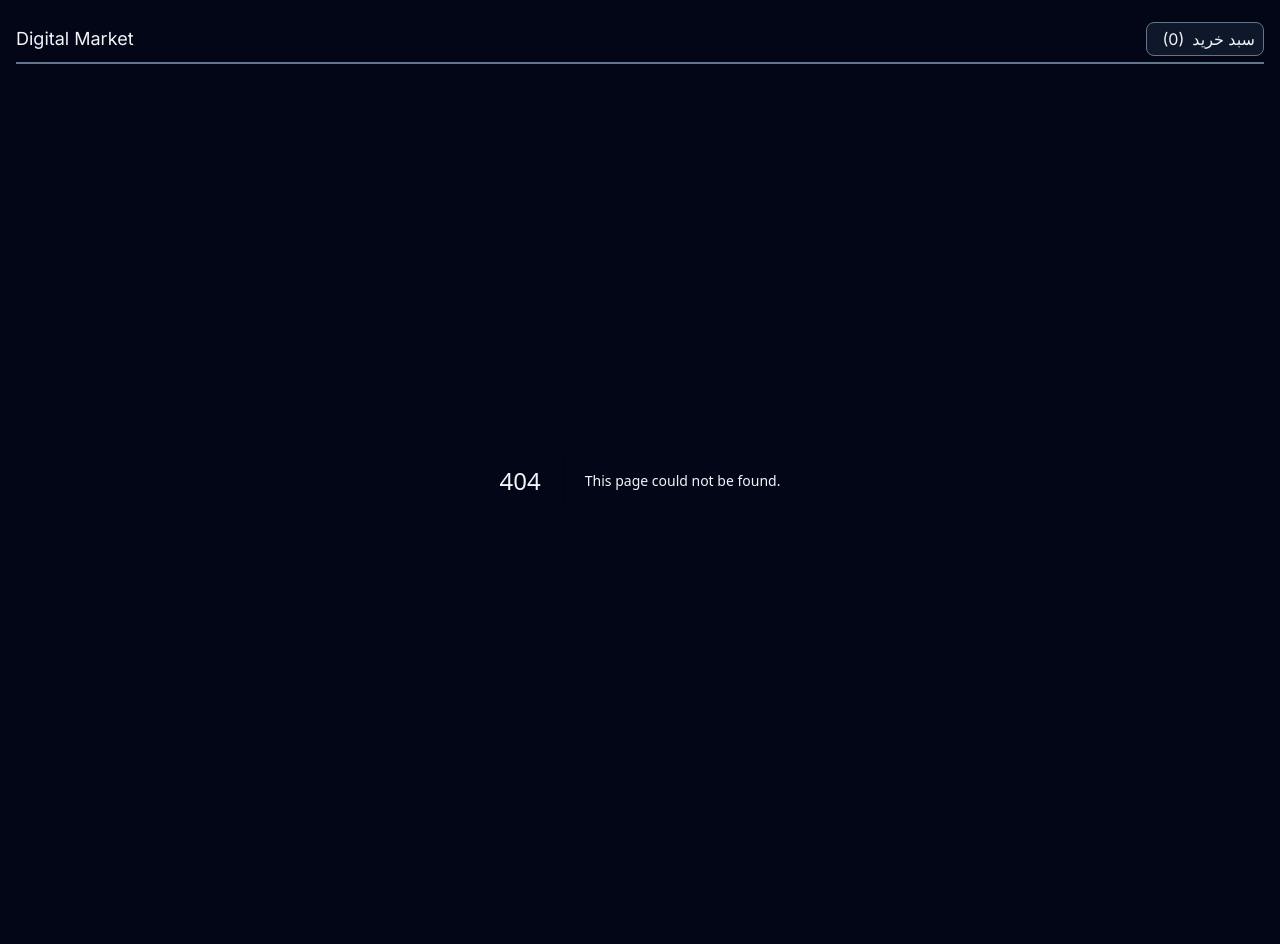
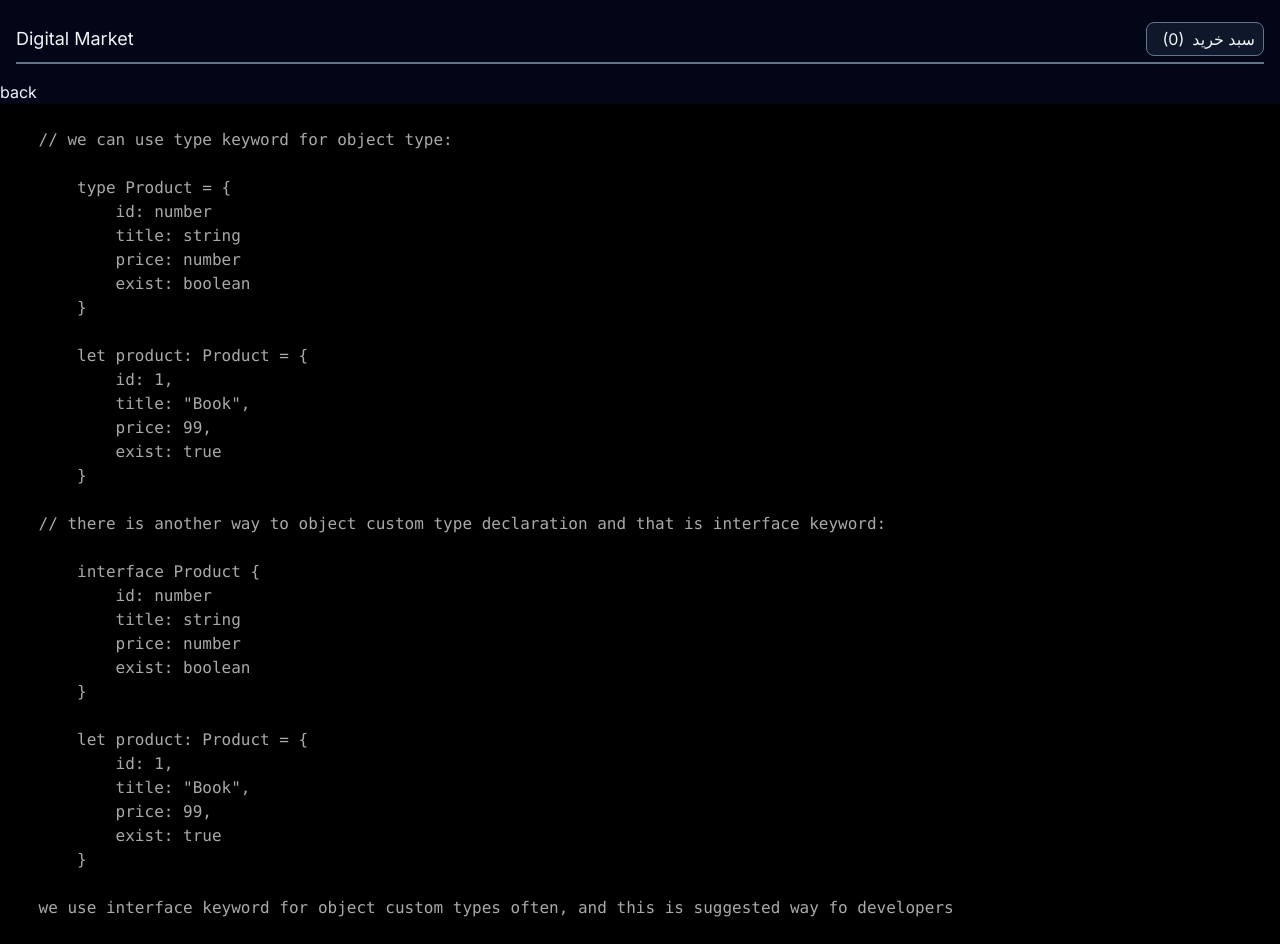
Before and after one commit to arefmaghdam/review-of-ts-nextjs13, a Next.js app: page /components/typescript/interface-using in a window 1280 px wide. Before the commit this address had no page. Before the commit the page ends 880 px from the top, so only its background shows below. Built offline with nearby package versions, Linux system fonts and the light colour scheme.

Commit message:
feat: review of typescript interface keyword for objects custom types

```diff
--- a/src/app/components/providers/ts-provider.tsx
+++ b/src/app/components/providers/ts-provider.tsx
@@ -16,6 +16,7 @@ const TSProvider: FC = () => {
       </Link>
       <Link href="/components/typescript/functions-types">functions-types</Link>
       <Link href="/components/typescript/custom-types">custom-types</Link>
+      <Link href="/components/typescript/interface-using">interface-using</Link>
     </div>
   );
 };
--- /dev/null
+++ b/src/app/components/typescript/interface-using/page.tsx
@@ -0,0 +1,51 @@
+import React, { FC } from "react";
+import CodePreview from "../../code-preview/code-preview";
+import Link from "next/link";
+
+const InterfaceUsing: FC = () => {
+  return (
+    <div>
+      <Link href="/">back</Link>
+      <CodePreview
+        imgURL=""
+        content={`
+    // we can use type keyword for object type:
+
+        type Product = {
+            id: number
+            title: string
+            price: number
+            exist: boolean
+        }
+
+        let product: Product = {
+            id: 1,
+            title: "Book",
+            price: 99,
+            exist: true
+        }
+
+    // there is another way to object custom type declaration and that is interface keyword:
+
+        interface Product {
+            id: number
+            title: string
+            price: number
+            exist: boolean
+        }
+
+        let product: Product = {
+            id: 1,
+            title: "Book",
+            price: 99,
+            exist: true
+        }
+
+    we use interface keyword for object custom types often, and this is suggested way fo developers
+      `}
+      />
+    </div>
+  );
+};
+
+export default InterfaceUsing;
```
